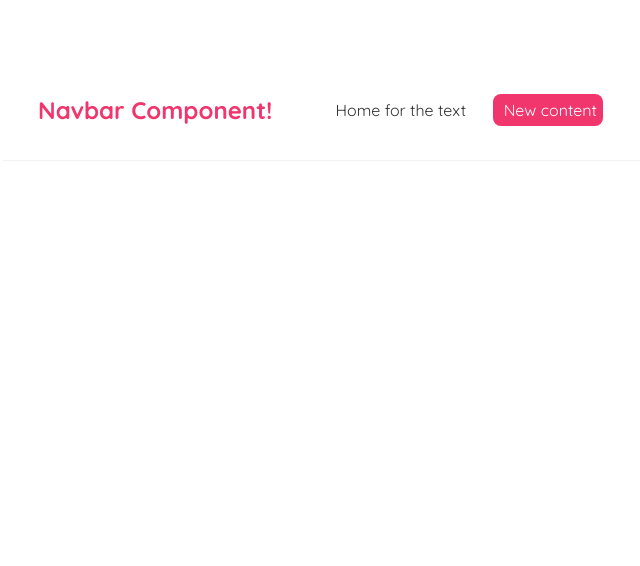
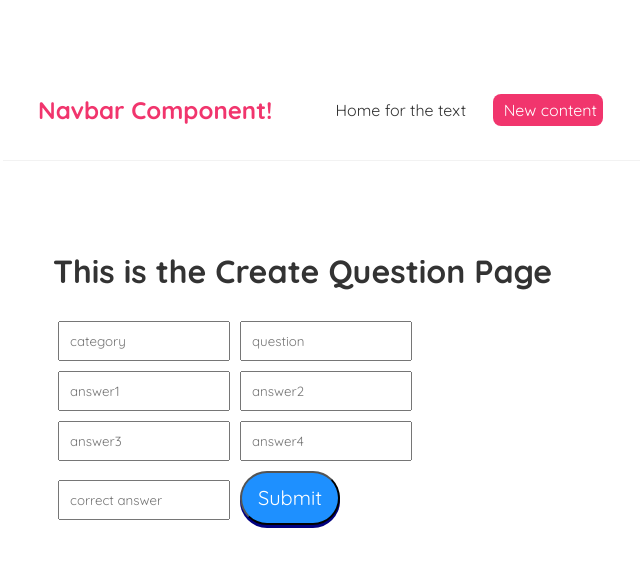
Before and after one commit to naoiri/Quiz-man, a React (Create React App) app in the folder frontend/: page /createquestion in a window 1280 px wide. Shown: the top 566 px of the page, without its empty margins (317-957 px from the left). Built offline with nearby package versions, Linux system fonts and the light colour scheme.

Commit message:
Basic component for creating a question

```diff
--- a/frontend/src/App.js
+++ b/frontend/src/App.js
@@ -6,6 +6,7 @@ import Difficulty from './Difficulty';
 import Game from './Game';
 import CreateUser from './CreateUser';
 import Profile from "./Profile"
+import CreateQuestion from "./CreateQuestion";
 
 function App() {
 
@@ -35,6 +36,9 @@ function App() {
             <Route exact path="/profile">
               <Profile />
             </Route>
+            <Route exact path="/createquestion">
+              <CreateQuestion />
+            </Route>
           </Switch>
 
         </div>
--- a/frontend/src/CreateQuestion.js
+++ b/frontend/src/CreateQuestion.js
@@ -3,17 +3,16 @@ import React, {useState} from "react";
 function CreateQuestion() {
 
     const axios = require('axios');
-    const [cid, setCid] = useState(0);
+    let cid = 0;
 
     async function postData(e) {
-        console.log("Button clicked")
-        console.log(e.target)
+
         if(e.target.category.value === "Film"){
-            setCid(1)
+            cid = 1;
         } else if(e.target.category.value === "Sport"){
-            setCid(2)
+            cid = 2;
         } else if(e.target.category.value === "Biology"){
-            setCid(3)
+            cid = 3;
         }
 
         axios.post('http://localhost:8080/questionAnswers', {
@@ -42,7 +41,7 @@ function CreateQuestion() {
                 <input type="text" name="answer2" placeholder="answer2"/>
                 <input type="text" name="answer3" placeholder="answer3"/>
                 <input type="text" name="answer4" placeholder="answer4"/>
-                <input type="number" name="correctanswer" placeholder="num of correct answer"/>
+                <input type="text" name="correctanswer" placeholder="correct answer"/>
                 <button>Submit</button>
             </form>
         </div>
--- a/frontend/src/Login.js
+++ b/frontend/src/Login.js
@@ -1,8 +1,6 @@
 import axios from 'axios';
 import React, {useState, useEffect} from 'react';
 import {Link} from 'react-router-dom';
-import Profile from './Profile';
-
 
 const Login = () => {
 
```
